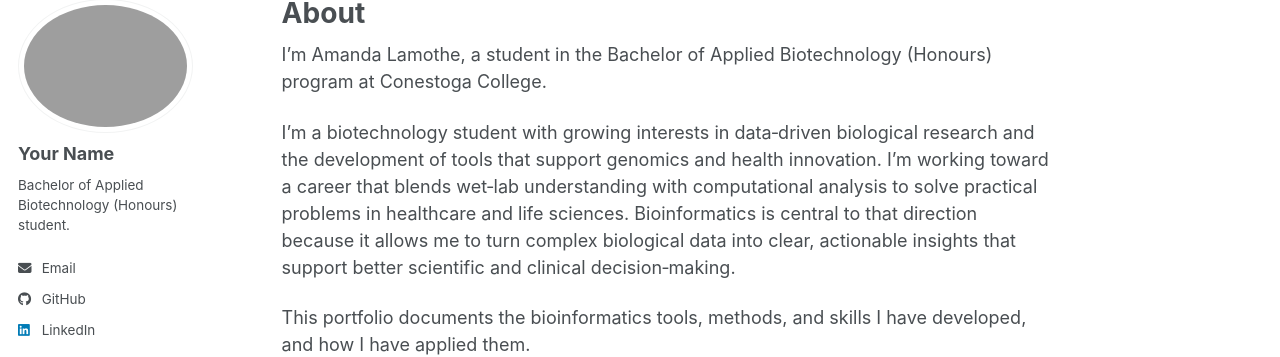
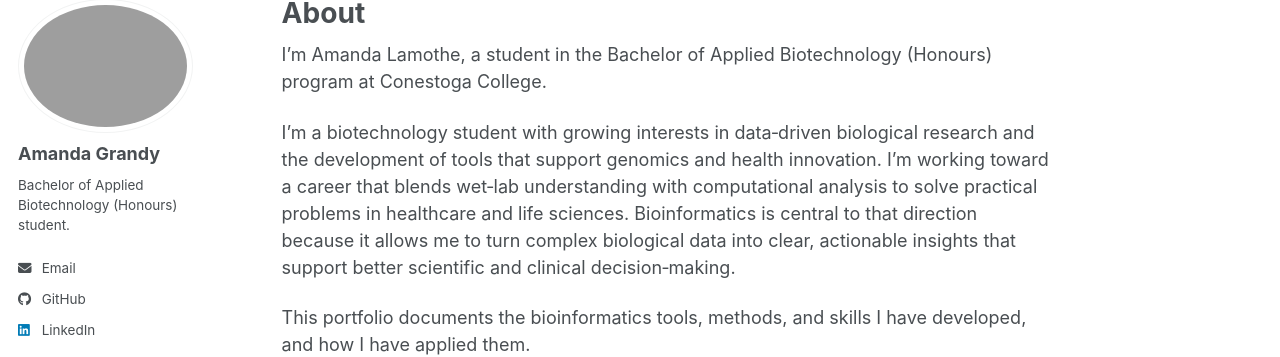
Before and after one commit to amandaegrandy-lamothe/biot74000-portfolio, a Jekyll site: the page built from _pages/about.md, in a window 1280 px wide. Shown: the part 102-459 px from the top of the page. Built offline with Jekyll 4.4.1, drawn with Linux system fonts in a browser that asks for light colours; a script bundle is joined from its source files by our own code; library files that are not in the unit come from our copies.

Commit message:
Update _config.yml
fixed errors

```diff
--- a/_config.yml
+++ b/_config.yml
@@ -35,21 +35,21 @@ url: "https://amandaegrandy-lamothe.github.io"
 baseurl: "/biot74000-portfolio"
 
 # Replace with: yourusername/biot74000-portfolio
-repository: "amandagrandy-lamoothe/biot74000-portfolio"
+repository: "amandaegrandy-lamothe/biot74000-portfolio"
 
 # -------------------------------------------------------------------
 #  YOUR PROFILE (appears in the sidebar on every page)
 # -------------------------------------------------------------------
 author:
-  name: "Your Name"
+  name: "Amanda Grandy"
   bio: "Bachelor of Applied Biotechnology (Honours) student."
   # To add a profile photo: upload a square image to the images/ folder,
   # then put its filename here (e.g. "profile.jpg"). Leave blank for no photo.
   avatar: ""
   # Optional links in your sidebar. Leave blank to hide. Add your own if you like.
-  email: ""
+  email: "agrandy3120@conestogac.on.ca"
   github: ""            # your GitHub username, e.g. "yourusername"
-  linkedin: ""          # your LinkedIn handle, e.g. "yourname"
+  linkedin: "www.linkedin.com/in/amandagrandy"          # your LinkedIn handle, e.g. "yourname"
 
 # ------------------------------------------------------------------------------
 #  ▲▲▲  END OF SECTION TO EDIT  ▲▲▲
```
